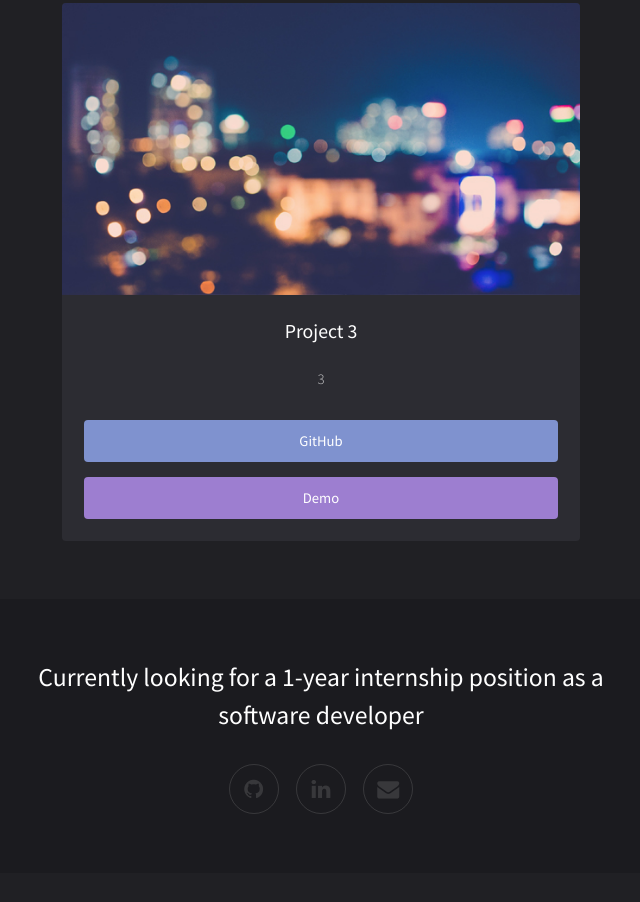
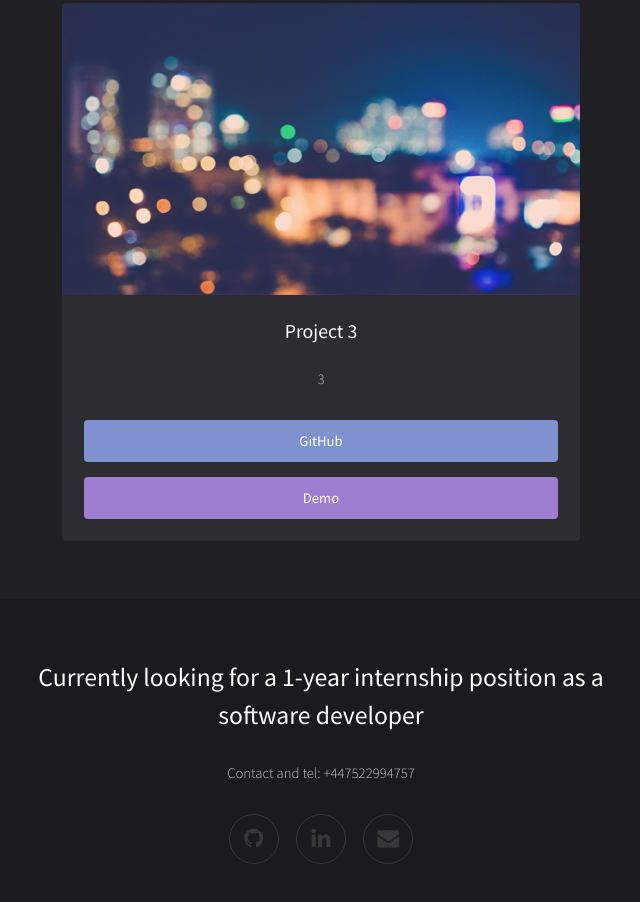
Before and after one commit to cristianrdu/cristianrdu.github.io, a plain HTML site: page index.html in a window 1280 px wide. Shown: the part 1182-2084 px from the top of the page, without its empty margins (319-959 px from the left). Before the commit the page ends 2055 px from the top, so only its background shows below. Drawn offline with Linux system fonts and the light colour scheme.

Commit message:
Update index.html

```diff
--- a/index.html
+++ b/index.html
@@ -76,7 +76,7 @@
 				<footer id="footer">
 					<div class="inner">
 						<h2>Currently looking for a 1-year internship position as a software developer</h2>
-						<p></p>
+						<p>Contact and tel: +447522994757</p>
 						<ul class="icons">
 							<li><a href="https://github.com/chris54332" class="icon fa-github"><span class="label">GitHub</span></a></li>
 							<li><a href="https://www.linkedin.com/in/cristian-dumitrana-b803a9159/" class="icon fa-linkedin"><span class="label">LinkedIn</span></a></li>
```
